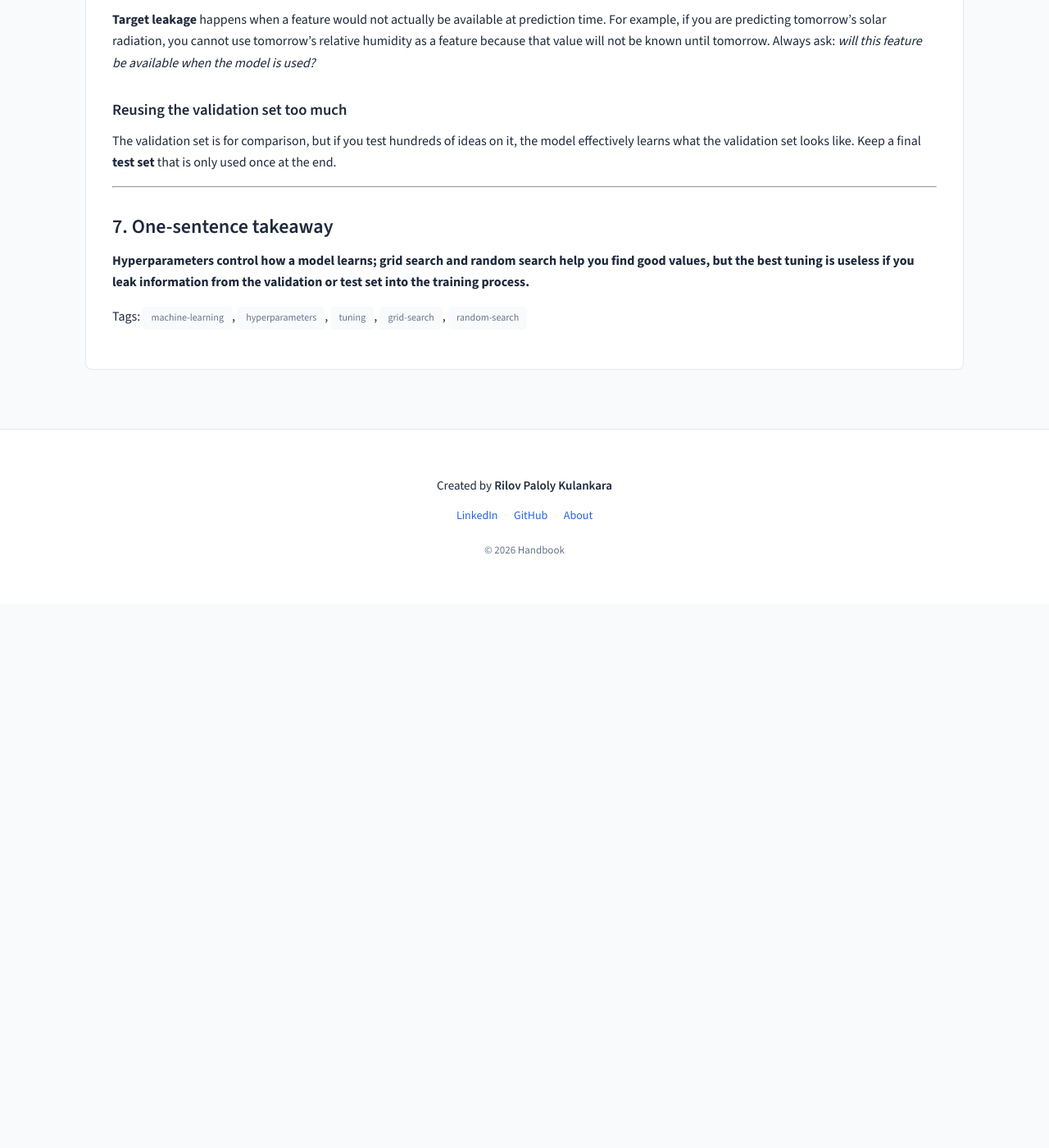
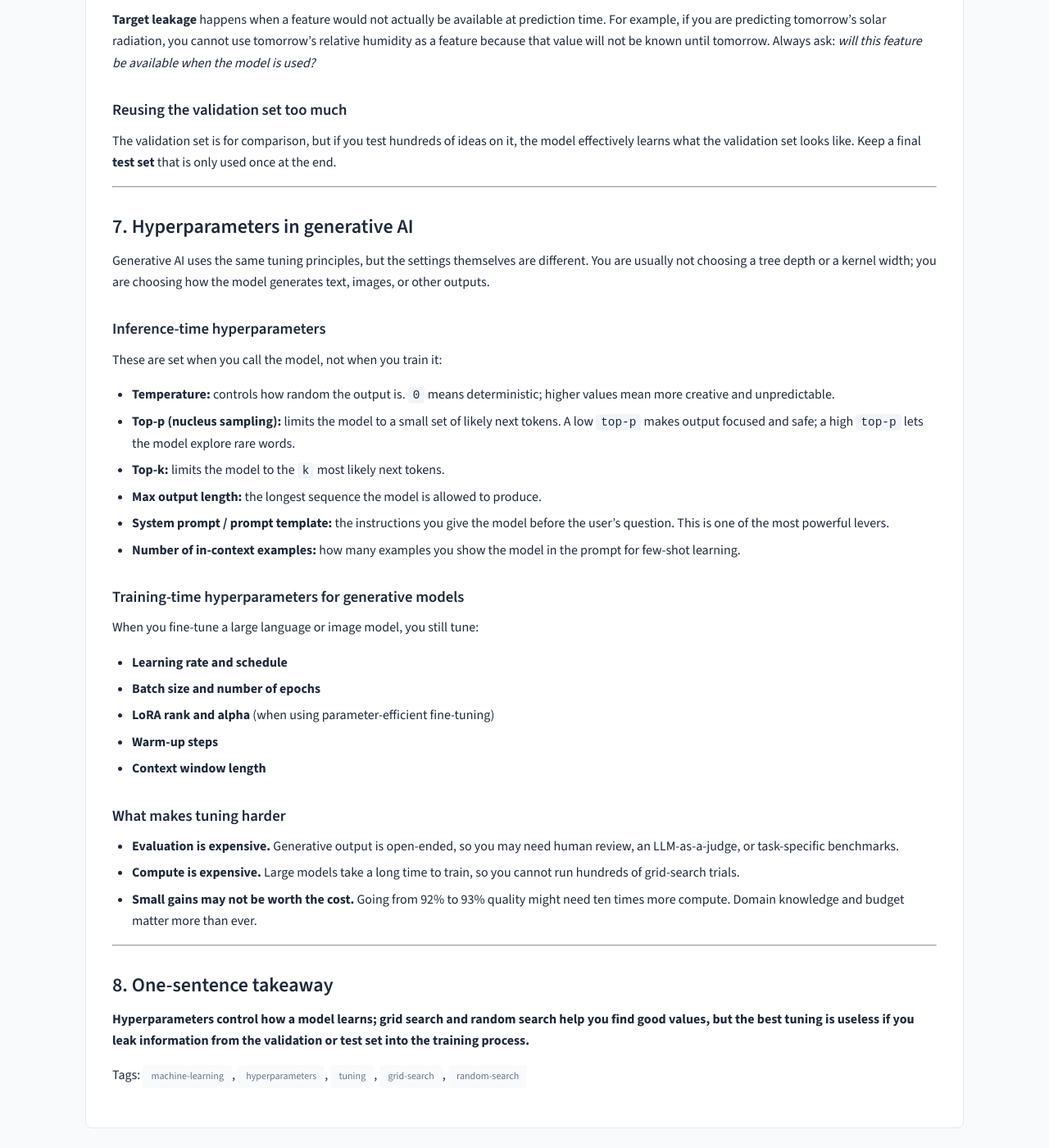
Before and after one commit to rilov/handbook, a Jekyll site: the page built from _topics/Hyperparameters and Tuning - A Friendly Guide.md, in a window 1280 px wide and 1400 px high, scrolled down 3292 px. Shown: the whole window at 82% size. Built offline with Jekyll 4.4.1, drawn with Linux system fonts in a browser that asks for light colours; our own code applies the rules of GitHub Pages for plain Markdown files; before the commit the page ends 4029 px from its top, so only the background shows below that.

Commit message:
Add generative AI hyperparameter section to tuning guide

```diff
--- a/_topics/Hyperparameters and Tuning - A Friendly Guide.md
+++ b/_topics/Hyperparameters and Tuning - A Friendly Guide.md
@@ -147,6 +147,39 @@ The validation set is for comparison, but if you test hundreds of ideas on it, t
 
 ---
 
-## 7. One-sentence takeaway
+## 7. Hyperparameters in generative AI
+
+Generative AI uses the same tuning principles, but the settings themselves are different. You are usually not choosing a tree depth or a kernel width; you are choosing how the model generates text, images, or other outputs.
+
+### Inference-time hyperparameters
+
+These are set when you call the model, not when you train it:
+
+- **Temperature:** controls how random the output is. `0` means deterministic; higher values mean more creative and unpredictable.
+- **Top-p (nucleus sampling):** limits the model to a small set of likely next tokens. A low `top-p` makes output focused and safe; a high `top-p` lets the model explore rare words.
+- **Top-k:** limits the model to the `k` most likely next tokens.
+- **Max output length:** the longest sequence the model is allowed to produce.
+- **System prompt / prompt template:** the instructions you give the model before the user's question. This is one of the most powerful levers.
+- **Number of in-context examples:** how many examples you show the model in the prompt for few-shot learning.
+
+### Training-time hyperparameters for generative models
+
+When you fine-tune a large language or image model, you still tune:
+
+- **Learning rate and schedule**
+- **Batch size and number of epochs**
+- **LoRA rank and alpha** (when using parameter-efficient fine-tuning)
+- **Warm-up steps**
+- **Context window length**
+
+### What makes tuning harder
+
+- **Evaluation is expensive.** Generative output is open-ended, so you may need human review, an LLM-as-a-judge, or task-specific benchmarks.
+- **Compute is expensive.** Large models take a long time to train, so you cannot run hundreds of grid-search trials.
+- **Small gains may not be worth the cost.** Going from 92% to 93% quality might need ten times more compute. Domain knowledge and budget matter more than ever.
+
+---
+
+## 8. One-sentence takeaway
 
 **Hyperparameters control how a model learns; grid search and random search help you find good values, but the best tuning is useless if you leak information from the validation or test set into the training process.**
```
